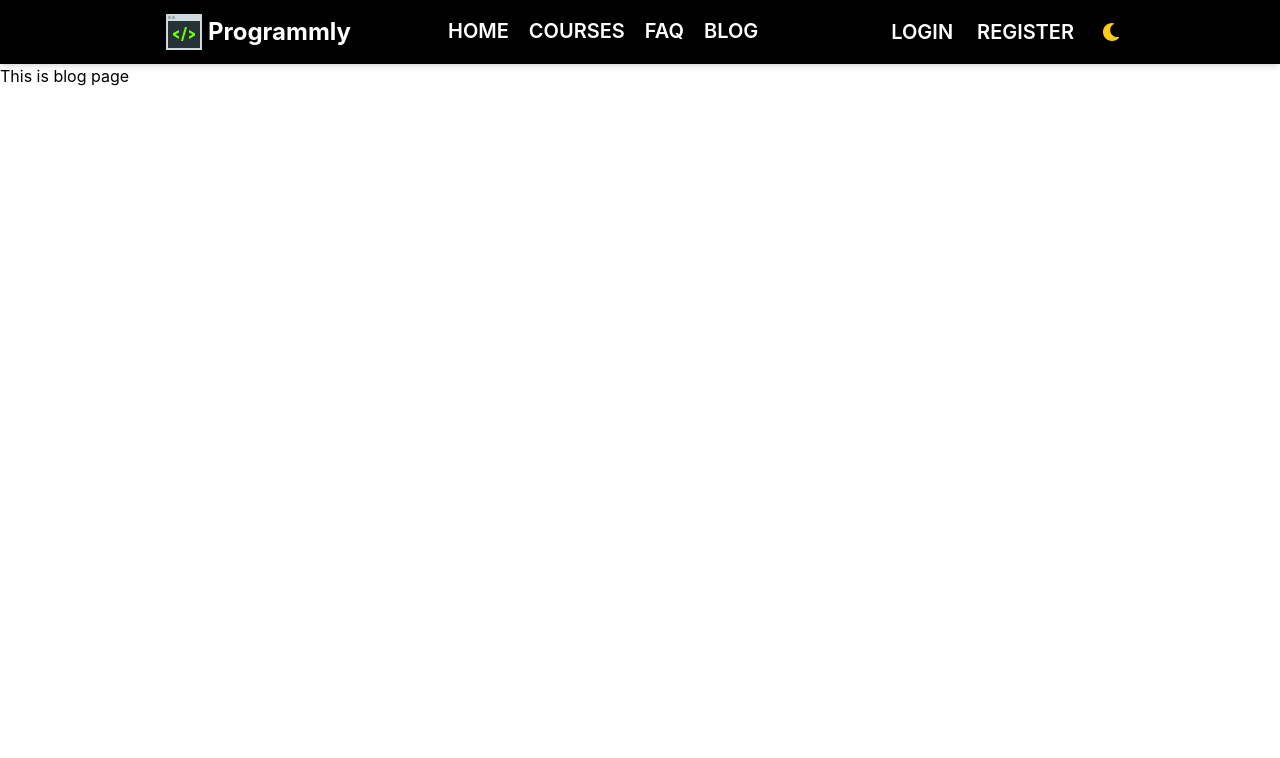
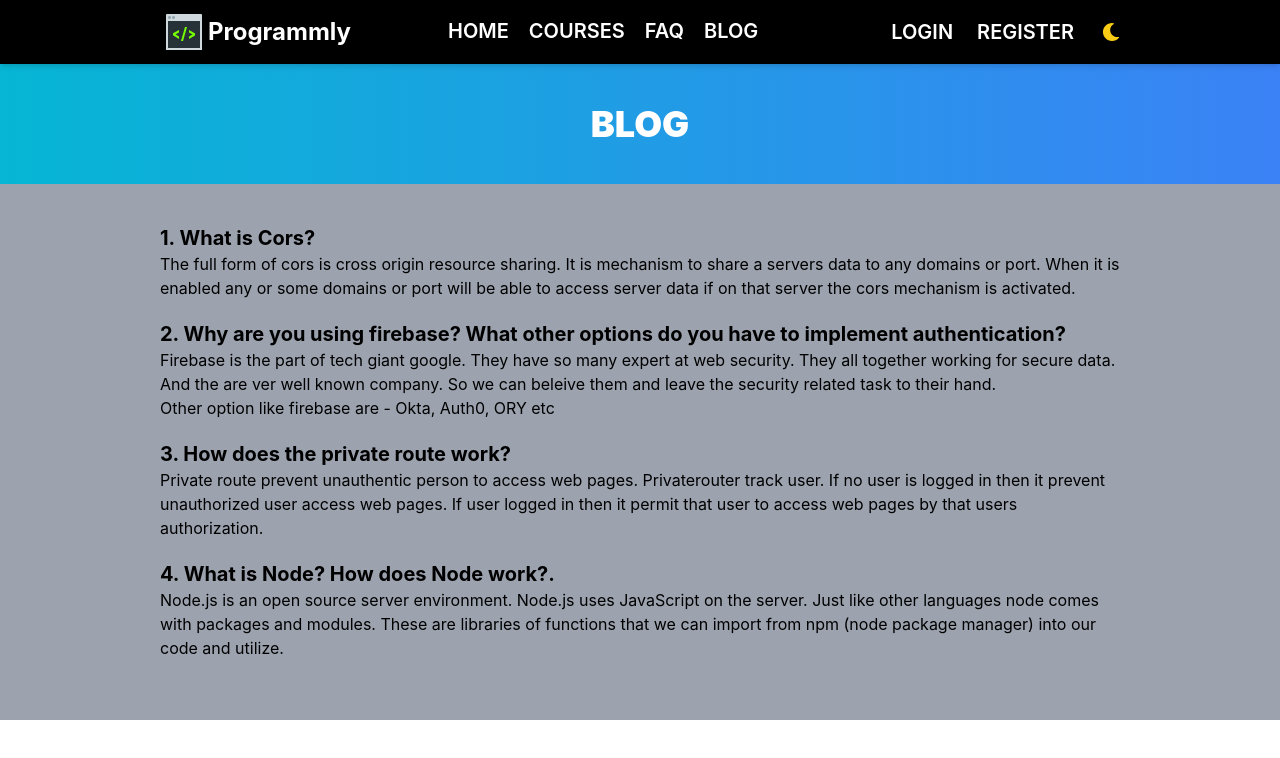
Before and after one commit to raihan512/programmly-clientside, a React (Create React App) app: page /blog in a window 1280 px wide. Shown: the top 758 px of the page. Built offline with nearby package versions, Linux system fonts and the light colour scheme; no server answers.

Commit message:
Blog question added

```diff
--- a/src/components/Blog/Blog.js
+++ b/src/components/Blog/Blog.js
@@ -3,7 +3,43 @@
 const Blog = () => {
   return (
     <div>
-      <h2>This is blog page</h2>
+      {/* Banner */}
+      <div className='bg-gradient-to-r from-cyan-500 to-blue-500 py-10'>
+        <h3 className='text-center text-xl md:text-2xl lg:text-4xl text-white font-black uppercase'>
+          Blog
+        </h3>
+      </div>
+      {/* Questions */}
+      <div className="bg-gray-400 px-5 md:px-40 py-10">
+        <div className="pb-5">
+          <h5 className="text-xl font-bold">1. What is Cors?</h5>
+          <p>
+            The full form of cors is cross origin resource sharing. It is mechanism to share a servers data to any domains or port. When it is enabled any or some domains or port will be able to access server data if on that server the cors mechanism is activated.
+          </p>
+        </div>
+        <div className="pb-5">
+          <h5 className="text-xl font-bold">2. Why are you using firebase? What other options do you have to implement authentication?</h5>
+          <p>
+            Firebase is the part of tech giant google. They have so many expert at web security. They all together working for secure data. And the are ver well known company. So we can beleive them and leave the security related task to their hand.
+          </p>
+          <p>Other option like firebase are - Okta, Auth0, ORY etc</p>
+        </div>
+        <div className="pb-5">
+          <h5 className="text-xl font-bold">3.  How does the private route work?</h5>
+          <p>
+            Private route prevent unauthentic person to access web pages. Privaterouter track user. If no user is logged in then it prevent unauthorized user access web pages. If user logged in then it permit that user to access web pages by that users authorization.
+          </p>
+        </div>
+        <div className="pb-5">
+          <h5 className="text-xl font-bold">4. What is Node? How does Node work?.  </h5>
+          <p>
+            Node.js is an open source server environment. Node.js uses JavaScript on the server.
+            Just like other languages node comes with packages and modules. These are libraries of functions that we can import from npm (node package manager) into our code and utilize.
+
+
+          </p>
+        </div>
+      </div>
     </div>
   );
 };
--- a/src/components/FAQ/FAQ.js
+++ b/src/components/FAQ/FAQ.js
@@ -3,7 +3,16 @@
 const FAQ = () => {
   return (
     <div>
-      <h2>This is FAQ Page</h2>
+      {/* Banner */}
+      <div className='bg-gradient-to-r from-cyan-500 to-blue-500 h-screen'>
+        <h3 className='pt-40 text-center text-xl md:text-2xl lg:text-4xl text-white font-black uppercase'>
+          FAQ
+        </h3>
+        <p className='text-center mt-5 lg:px-80 text-lg md:text-xl text-white font-normal'>
+          Online courses are planned by industry professionals to make sure that
+          you have the knowledge to build professional software
+        </p>
+      </div>
     </div>
   );
 };
--- a/src/components/Home/Home.js
+++ b/src/components/Home/Home.js
@@ -3,7 +3,16 @@
 const Home = () => {
   return (
     <div>
-      <h3>This is Home</h3>
+      {/* Banner */}
+      <div className='bg-gradient-to-r from-cyan-500 to-blue-500 h-screen'>
+        <h3 className='pt-40 text-center text-xl md:text-2xl lg:text-4xl text-white font-black uppercase'>
+          Home
+        </h3>
+        <p className='text-center mt-5 lg:px-80 text-lg md:text-xl text-white font-normal'>
+          Online courses are planned by industry professionals to make sure that
+          you have the knowledge to build professional software
+        </p>
+      </div>
     </div>
   );
 };
```
